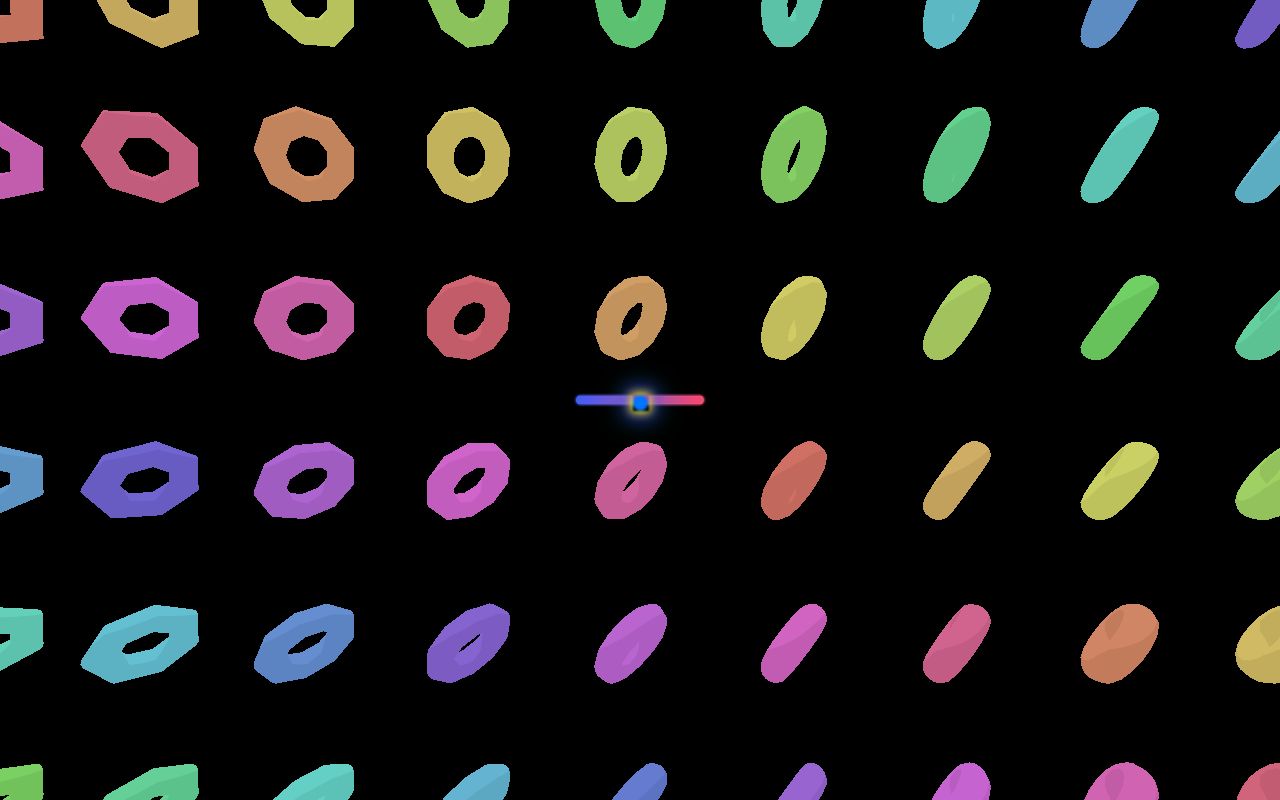
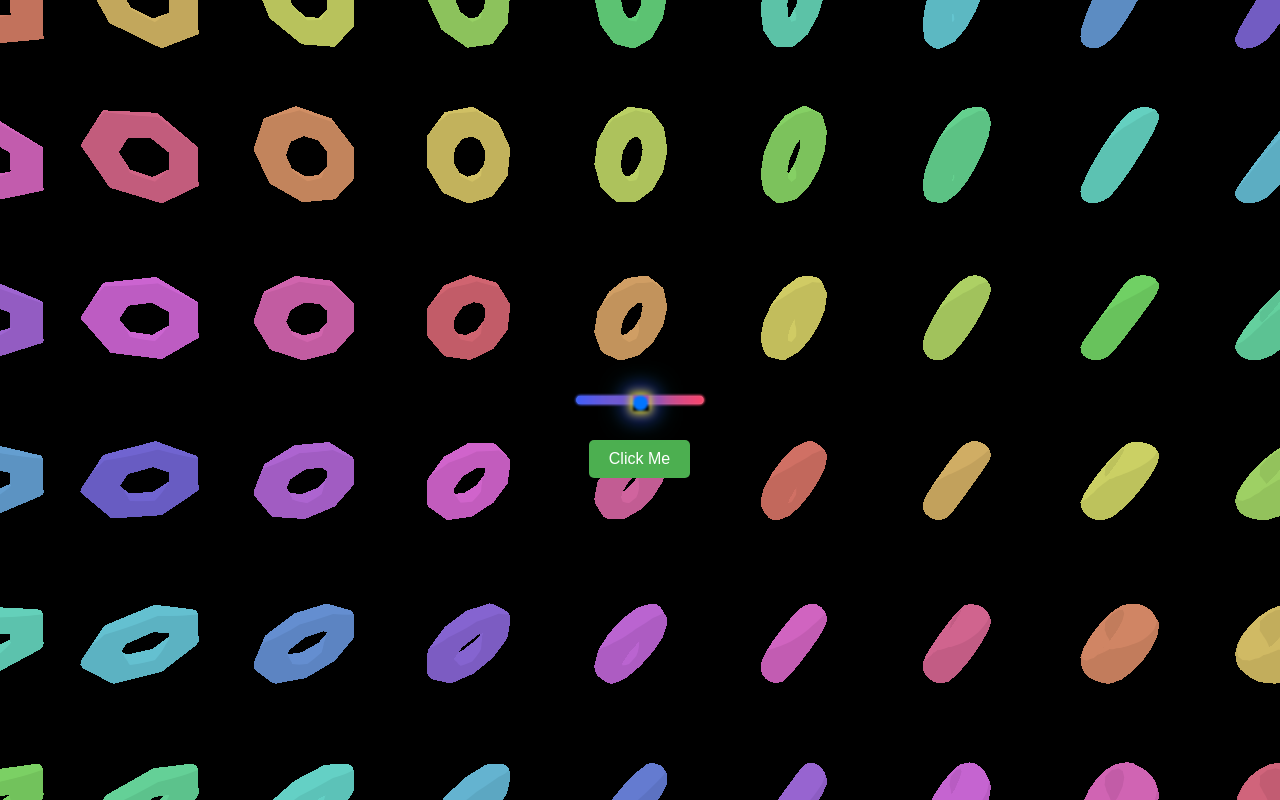
Before and after one commit to Cara-Cai/SliderToy, a website built with Vite: page index.html in a window 1280 px wide. Built offline with nearby package versions, Linux system fonts and the light colour scheme; animation ran at ten frames a second.

Commit message:
added a button; onclick on working

```diff
--- a/index.html
+++ b/index.html
@@ -18,6 +18,19 @@
     </script>
 
     <script type="module" src="main.js" ></script>
+    <button id="BGbutton" onclick="changeBackgroundColor()">Click Me</button>
+    <script>
+
+
+function changeBackgroundColor() {
+        // Generate a random color
+        var randomColor = '#' + Math.floor(Math.random()*16777215).toString(16);
+        // Change the background color of the body
+        document.body.style.backgroundColor = randomColor;
+    }
+    </script>
+
+
     <div id="slider-container">
       <input id="slider" type="range" id="dis" min="150" max="500" step="1">
       <!-- <label for="dis">Size</label> -->
--- a/main.js
+++ b/main.js
@@ -102,6 +102,8 @@ function animate() {
 }
 
 
+
+
 window.addEventListener("resize", () => {
   camera.aspect = window.innerWidth / window.innerHeight;
   camera.updateProjectionMatrix();
--- a/style.css
+++ b/style.css
@@ -19,9 +19,6 @@ body {
   top: 50%;
   transform: translate(-50%, -50%);
   z-index: 1000;
-  /* -webkit-filter: blur(3px);
-  filter: blur(3px) */
-
 }
 /* Slider thumb */
 #slider::-webkit-slider-thumb {
@@ -29,7 +26,6 @@ body {
     width: 50px;
     height: 50px;
   background: url('donut.png') no-repeat center center;
-  /* background-size: cover;  */
     cursor: pointer;
     box-shadow: 0 0 10px 2px yellow,
                 0 0 20px 3px #4c00ff,
@@ -41,7 +37,6 @@ body {
     width: 15px;
     height: 50px;
   background: url('donut.png') no-repeat center center;
-  /* background-size: cover;  */
     cursor: pointer;
     box-shadow: 0 0 10px 2px yellow,
                 0 0 20px 3px #4c00ff,
@@ -53,7 +48,6 @@ body {
 #slider::-webkit-slider-runnable-track {
     width: 100%;
     height: 10px;
-  /* background: rgb(63,94,251); */
   background: linear-gradient(90deg, rgba(63,94,251,1) 0%, rgba(252,70,107,1) 100%);
     border-radius: 20px;
     -webkit-filter: blur(3px); /* Add blur effect */
@@ -62,9 +56,24 @@ body {
 #slider::-moz-range-track {
     width: 100%;
     height: 10px;
-  /* background: rgb(63,94,251); */
   background: linear-gradient(90deg, rgba(63,94,251,1) 0%, rgba(252,70,107,1) 100%);
     border-radius: 20px;
     -webkit-filter: blur(3px); /* Add blur effect */
     filter: blur(1px); /* Standard syntax */
 }
+
+#BGbutton {
+  position: absolute;
+  left: 46%;
+  top: 55%;
+  padding: 10px 20px;
+  font-size: 16px;
+  cursor: pointer;
+  border: none;
+  border-radius: 5px;
+  color: white;
+  background-color: #4CAF50; /* Initial button color */
+}
+#BGbutton:hover {
+  background-color: #45a049; /* Darker shade for hover effect */
+}
```
